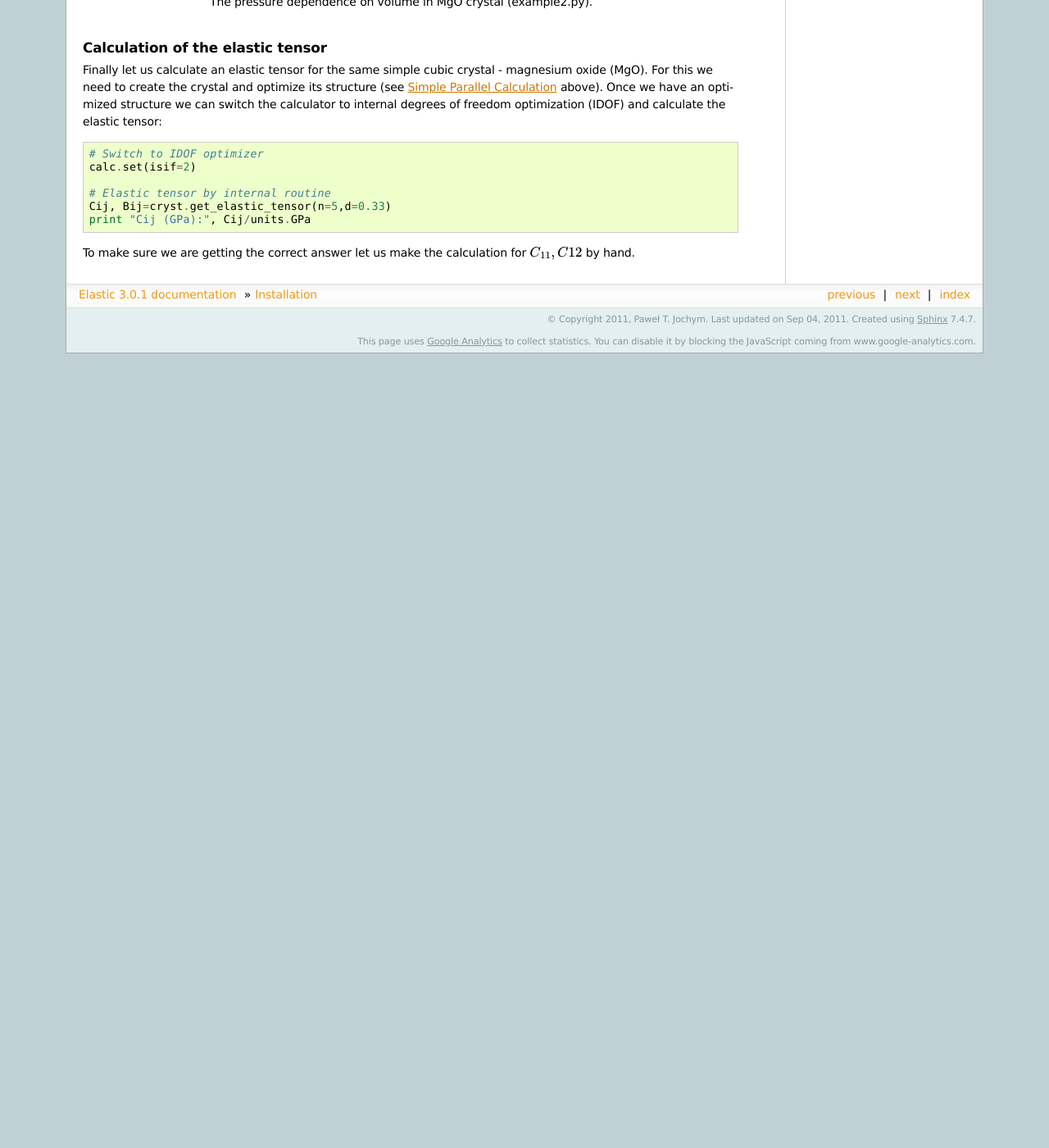
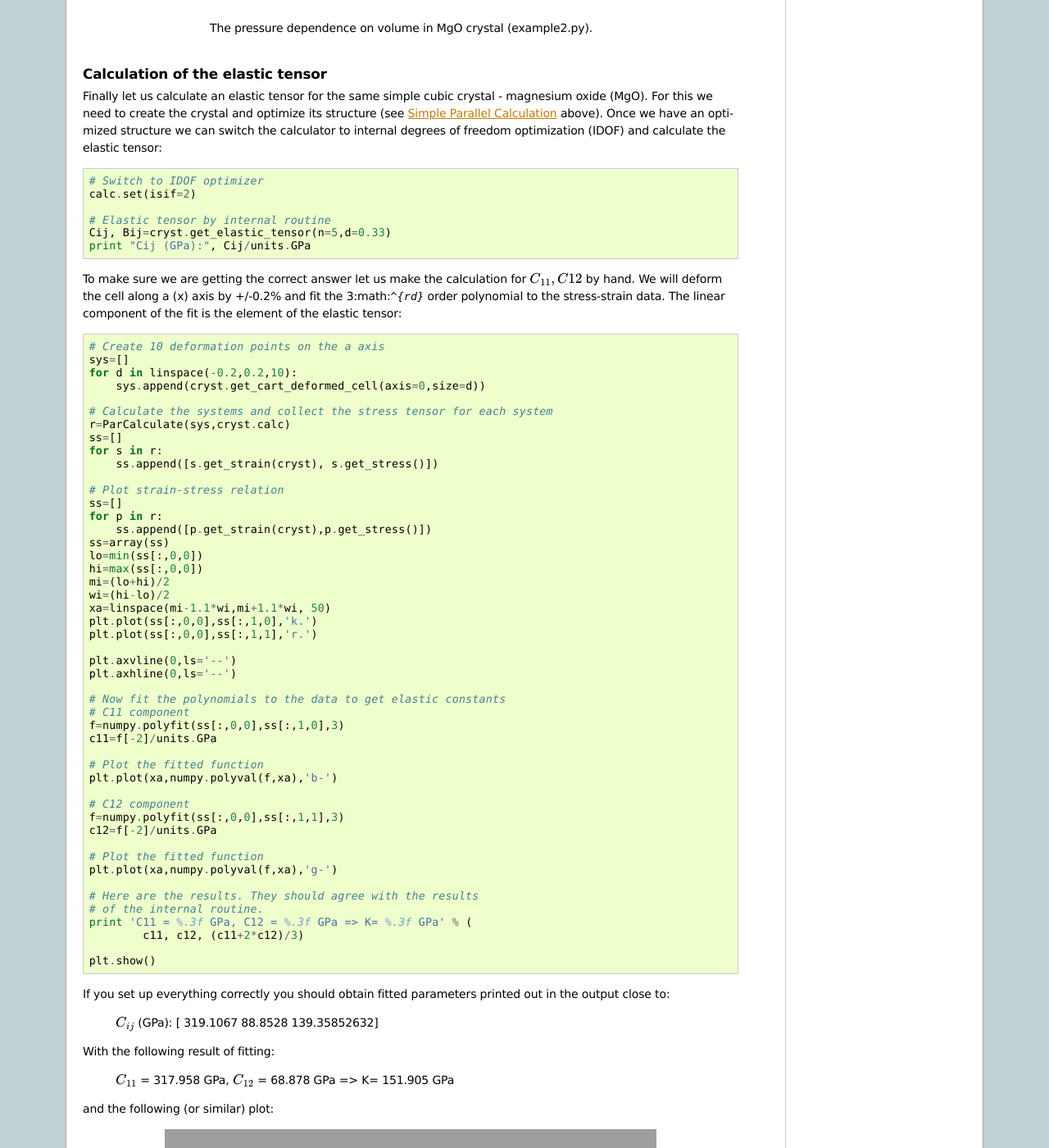
Before and after one commit to jochym/Elastic, a Sphinx documentation site: the page built from doc/source/usage.rst, in a window 1280 px wide and 1400 px high, scrolled down 4541 px. Shown: the whole window at 82% size. Built offline with Sphinx 7.4.7, drawn with Linux system fonts in a browser that asks for light colours; comment, search, counter and statistics services are not loaded; before the commit the page ends 4972 px from its top, so only the background shows below that; some of the changed text lies outside the part shown.

Commit message:
Example 3 continue.

```diff
--- a/doc/source/usage.rst
+++ b/doc/source/usage.rst
@@ -47,6 +47,8 @@ them as setup-agnostic as possible.
 
 Usage
 -----
+
+In this section we assume
 
 .. _parcalc:
 
@@ -259,4 +261,75 @@ calculate the elastic tensor::
 
 
 To make sure we are getting the correct answer let us make the calculation
-for :math:`C_{11}, C{12}` by hand.
+for :math:`C_{11}, C{12}` by hand. We will deform the cell along a (x) axis
+by +/-0.2% and fit the 3:math:`^{rd}` order polynomial to the stress-strain
+data. The linear component of the fit is the element of the elastic tensor::
+
+    # Create 10 deformation points on the a axis
+    sys=[]
+    for d in linspace(-0.2,0.2,10):
+        sys.append(cryst.get_cart_deformed_cell(axis=0,size=d))
+
+    # Calculate the systems and collect the stress tensor for each system
+    r=ParCalculate(sys,cryst.calc)
+    ss=[]
+    for s in r:
+        ss.append([s.get_strain(cryst), s.get_stress()])
+
+    # Plot strain-stress relation
+    ss=[]
+    for p in r:
+        ss.append([p.get_strain(cryst),p.get_stress()])
+    ss=array(ss)
+    lo=min(ss[:,0,0])
+    hi=max(ss[:,0,0])
+    mi=(lo+hi)/2
+    wi=(hi-lo)/2
+    xa=linspace(mi-1.1*wi,mi+1.1*wi, 50)
+    plt.plot(ss[:,0,0],ss[:,1,0],'k.')
+    plt.plot(ss[:,0,0],ss[:,1,1],'r.')
+
+    plt.axvline(0,ls='--')
+    plt.axhline(0,ls='--')
+
+    # Now fit the polynomials to the data to get elastic constants
+    # C11 component
+    f=numpy.polyfit(ss[:,0,0],ss[:,1,0],3)
+    c11=f[-2]/units.GPa
+
+    # Plot the fitted function
+    plt.plot(xa,numpy.polyval(f,xa),'b-')
+
+    # C12 component
+    f=numpy.polyfit(ss[:,0,0],ss[:,1,1],3)
+    c12=f[-2]/units.GPa
+
+    # Plot the fitted function
+    plt.plot(xa,numpy.polyval(f,xa),'g-')
+
+    # Here are the results. They should agree with the results
+    # of the internal routine.
+    print 'C11 = %.3f GPa, C12 = %.3f GPa => K= %.3f GPa' % (
+            c11, c12, (c11+2*c12)/3)
+
+    plt.show()
+
+If you set up everything correctly you should obtain fitted parameters printed
+out in the output close to:
+
+    :math:`C_{ij}` (GPa): [ 319.1067       88.8528      139.35852632]
+
+With the following result of fitting:
+
+    :math:`C_{11}` = 317.958 GPa, :math:`C_{12}` = 68.878 GPa => K= 151.905 GPa
+
+and the following (or similar) plot:
+
+.. figure:: fig/plot3.*
+   :figwidth: 90%
+   :height: 600
+   :width: 800
+   :scale: 75%
+   :align: center
+
+   The pressure dependence on volume in MgO crystal (example3.py).
```
Also changed, not shown: other parts of doc/source/usage.rst (+1 -1 lines).
